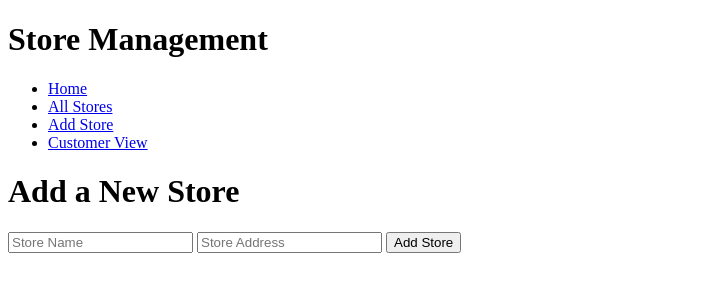
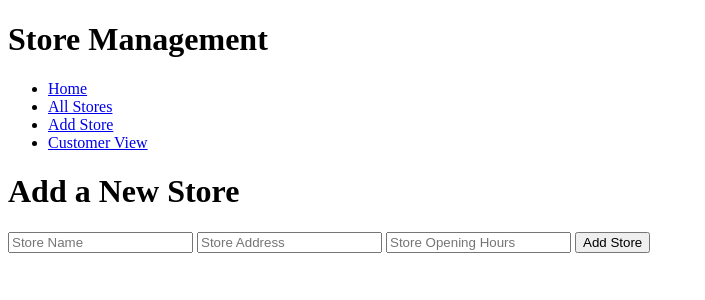
Before and after one commit to kancy020/Project-Repo, a Flask app: page /addStore in a window 1280 px wide. Shown: the top 300 px of the page, without its empty margins (0-705 px from the left). Run offline with Flask 3, Linux system fonts and the light colour scheme.

Commit message:
Added basic opening hours and display for customer + manager

```diff
--- a/app.py
+++ b/app.py
@@ -11,6 +11,7 @@ class Stores(db.Model):
     id = db.Column(db.Integer, primary_key=True)
     name = db.Column(db.String(100), nullable=False)
     address = db.Column(db.String(100), nullable=False)
+    opening_hours = db.Column(db.String(50))
     petrols = db.relationship('Petrol', backref='store', lazy=True)
 
     def __repr__(self):
@@ -38,8 +39,9 @@ def addStore():
     if request.method == "POST":
         name = request.form.get('name')
         address = request.form.get('address')
+        opening_hours = request.form.get('opening_hours')
         if name and address:
-            new_store = Stores(name=name, address=address)
+            new_store = Stores(name=name, address=address, opening_hours=opening_hours)
             db.session.add(new_store)
             db.session.commit()
             return redirect(url_for('storesDisplay'))
--- a/templates/addStore.html
+++ b/templates/addStore.html
@@ -6,6 +6,7 @@
         <form action="/addStore" method="POST">
             <input type="text" placeholder="Store Name" name="name" required>
             <input type="text" placeholder="Store Address" name="address" required>
+            <input type="text" placeholder="Store Opening Hours" name="opening_hours">
             <input type="submit" value="Add Store" class="btn btn-secondary">
         </form>
     </div>
--- a/templates/customerStoresDisplay.html
+++ b/templates/customerStoresDisplay.html
@@ -7,7 +7,7 @@
             {% for store in stores %}
                 <li>
                     <a href="{{ url_for('customerStoreDetails', store_id=store.id) }}">{{ store.name }}</a>
-                    - {{ store.address }}
+                    - {{ store.address }} - {{ store.opening_hours }}
                 </li>
             {% endfor %}
         </ul>
--- a/templates/editStore.html
+++ b/templates/editStore.html
@@ -7,6 +7,7 @@
             <label for="name">Details:</label>
             <input type="text" name="name" id="name" value="{{ store.name }}">
             <input type="text" name="address" id="address" value="{{ store.address }}">
+            <input type="text" name="opening_hours" id="opening_hours" value="{{ store.opening_hours }}">
             <input type="submit" value="Confirm" class="btn btn-secondary">
         </form>
     </div>
--- a/templates/storesDisplay.html
+++ b/templates/storesDisplay.html
@@ -5,7 +5,7 @@
         <h1>Stores</h1>
         <ul>
             {% for store in stores %}
-                <li>{{ store.name }} - {{ store.address }}</li>
+                <li>{{ store.name }} - {{ store.address }} - {{ store.opening_hours }}</li>
                 <a href="{{ url_for('storeDetails', store_id=store.id) }}">View Details</a>
                 <a href="{{ url_for('storeDelete', store_id=store.id) }}">Delete</a>
             {% else %}
```
Also changed, not shown: instance/stores.db.
